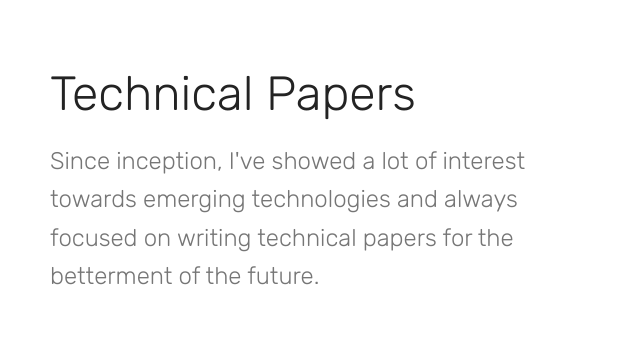
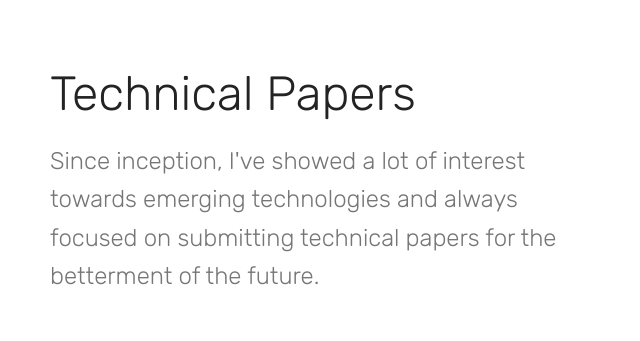
Before and after one commit to rahulramesh96/TejasTawadia, a plain HTML site: page index.html in a window 1280 px wide. Shown: the part 3840-4181 px from the top of the page, 590-1230 px from the left. Drawn offline with Linux system fonts and the light colour scheme; files whose address does not match are found by name.

Commit message:
Update index.html

```diff
--- a/index.html
+++ b/index.html
@@ -353,7 +353,7 @@
                     <h2 class="mbr-title pt-2 mbr-fonts-style display-2">
                         Technical Papers</h2>
                     <div class="mbr-section-text">
-                        <p class="mbr-text mb-5 pt-3 mbr-light mbr-fonts-style display-5">Since inception, I've showed a lot of interest towards emerging technologies and always focused on writing technical papers for the betterment of the future.</p>
+                        <p class="mbr-text mb-5 pt-3 mbr-light mbr-fonts-style display-5">Since inception, I've showed a lot of interest towards emerging technologies and always focused on submitting technical papers for the betterment of the future.</p>
                     </div>
 
                     <div class="block-content">
```
